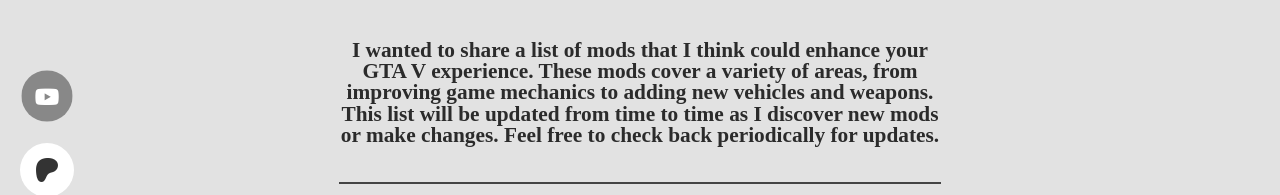
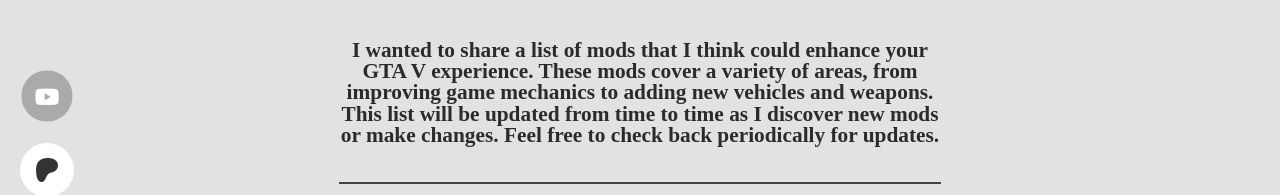
Before and after one commit to MIKETIIN/miketiin.github.io, a plain HTML site: page index.html in a window 1280 px wide. In both pictures the pointer is over the link 47 px from the left and 289 px from the top of the page. Shown: the part 193-388 px from the top of the page. Drawn offline with Linux system fonts and the light colour scheme; a web font is replaced by a local one.

Commit message:
Update index.html

```diff
--- a/index.html
+++ b/index.html
@@ -60,7 +60,7 @@
 
       .light-mode .social-button:hover {
         transform: scale(0.95);
-        background-color: #888; /* Slightly lighter background on hover */
+        background-color: #aaa; /* Slightly lighter background on hover */
       }
 
       /* Prevent the red underline from appearing on hover */
```
